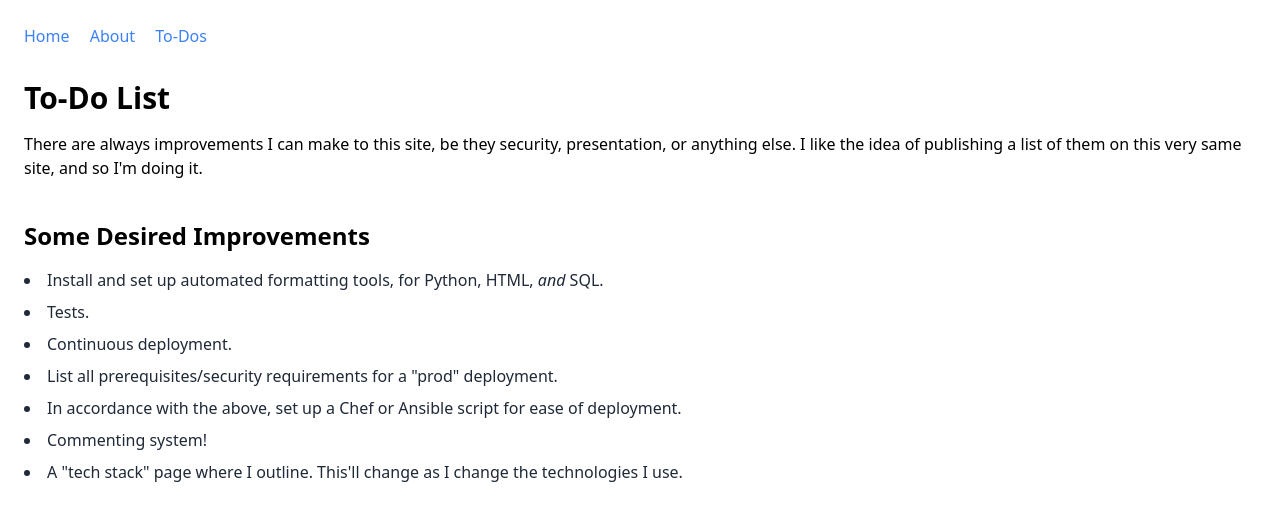
After one commit to EFulmer/portfolio, a Django app: page /todo in a window 1280 px wide. The commit adds this page. Shown: the top 521 px of the page. Run offline with Django 4.2, Linux system fonts and the light colour scheme; some libraries are stand-ins or nearby versions.

Commit message:
ENH: add To-Do List page

```diff
--- a/core/urls.py
+++ b/core/urls.py
@@ -6,4 +6,5 @@ urlpatterns = [
     path('', views.home, name='home'),
     path('post/<slug:slug>/', views.post_detail, name='post_detail'),
     path('about', views.about, name='about'),
+    path('todo', views.todo, name='todo'),
 ]
--- a/core/views.py
+++ b/core/views.py
@@ -14,3 +14,6 @@ def post_detail(request, slug):
 
 def about(request):
     return render(request, 'core/about.html')
+
+def todo(request):
+    return render(request, 'core/todo.html')
--- a/templates/base.html
+++ b/templates/base.html
@@ -10,6 +10,7 @@
         <nav class="mb-8 space-x-4">
             <a href="{% url 'home' %}" class="text-blue-500">Home</a>
             <a href="{% url 'about' %}" class="text-blue-500">About</a>
+            <a href="{% url 'todo' %}" class="text-blue-500">To-Dos</a>
         </nav>
         <div class="container mx-auto">
             {% block content %}{% endblock %}
--- /dev/null
+++ b/templates/core/todo.html
@@ -0,0 +1,22 @@
+{% extends "base.html" %}
+
+{% block title %}To-Dos{% endblock %}
+
+{% block content %}
+<h1 class="text-3xl font-bold mb-4">To-Do List</h1>
+
+<p class="mb-4">There are always improvements I can make to this site, be they security, presentation, or anything else. I like the idea of publishing a list of them on this very same site, and so I'm doing it.</p>
+
+<div class="py-6">
+  <h2 class="text-2xl font-semibold mb-4">Some Desired Improvements</h2>
+  <ul class="list-disc list-inside space-y-2 text-gray-800">
+    <li>Install and set up automated formatting tools, for Python, HTML, <em>and</em> SQL.</li>
+    <li>Tests.</li>
+    <li>Continuous deployment.</li>
+    <li>List all prerequisites/security requirements for a "prod" deployment.</li>
+    <li>In accordance with the above, set up a Chef or Ansible script for ease of deployment.</li>
+    <li>Commenting system!</li>
+    <li>A "tech stack" page where I outline. This'll change as I change the technologies I use.</li>
+  </ul>
+</div>
+{% endblock %}
```
